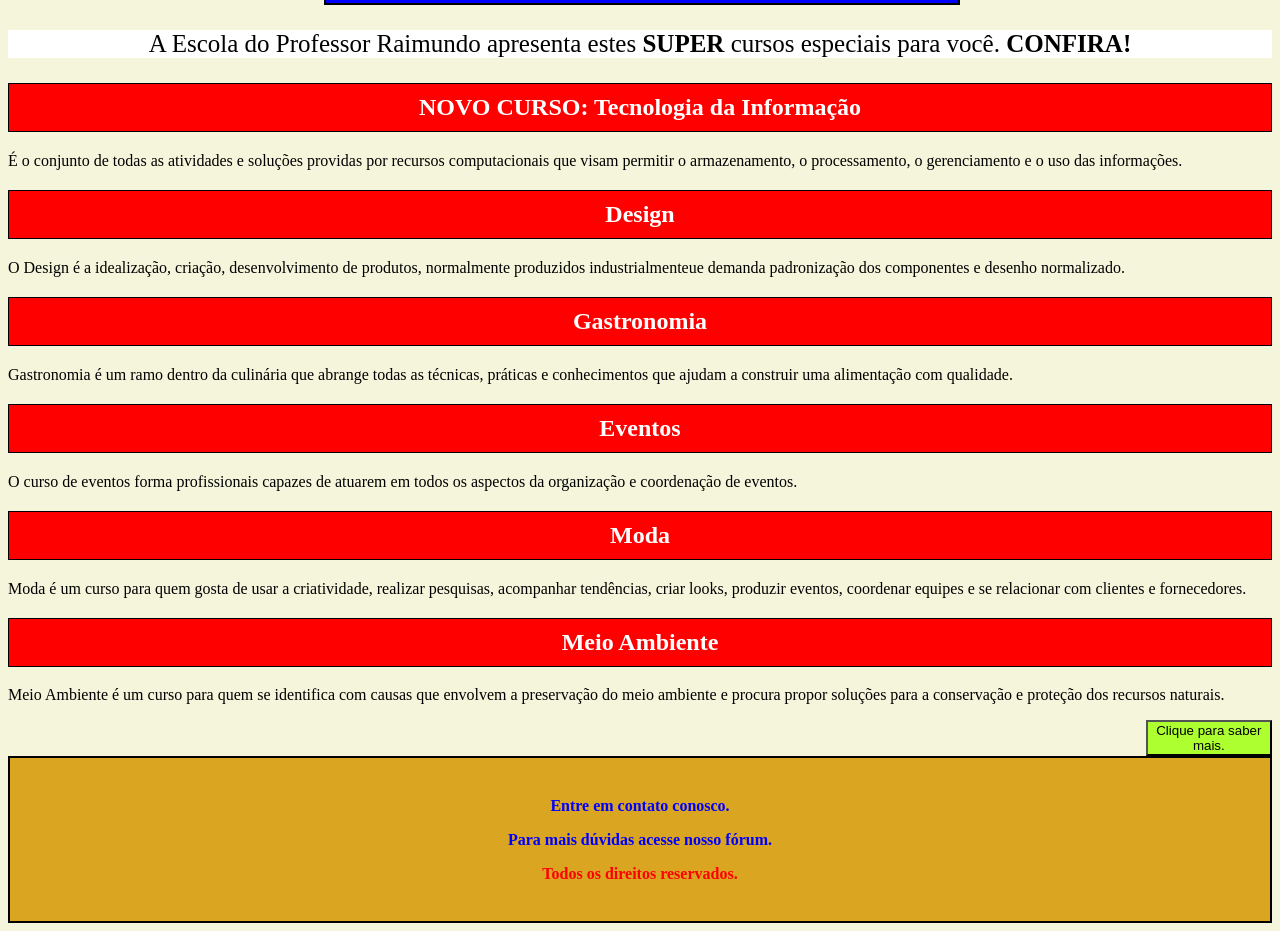
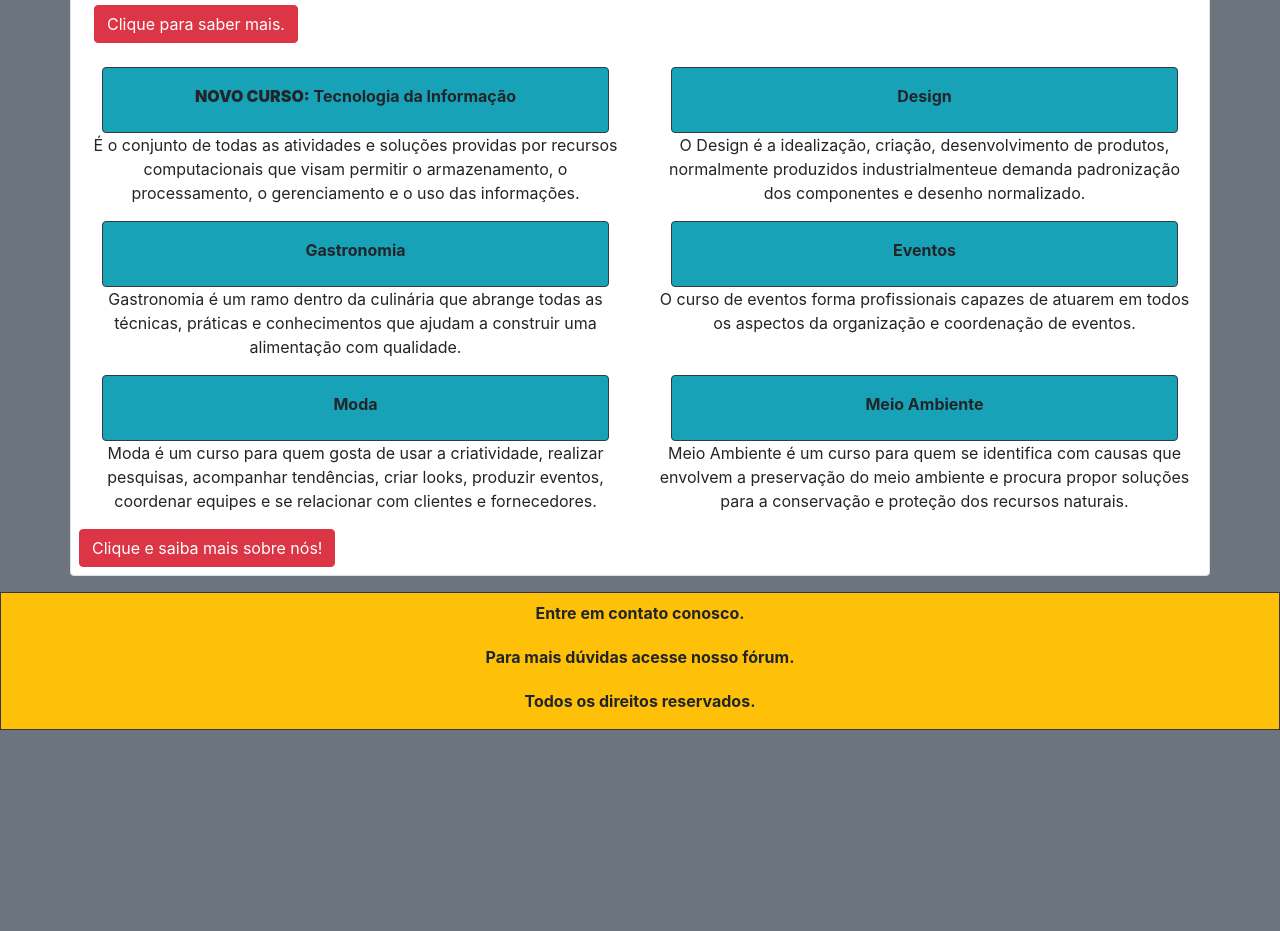
Before and after one commit to PedroRAlvarenga/PaginaEscola, a plain HTML site: page index.html in a window 1280 px wide. Shown: the part 121-1052 px from the top of the page. After the commit the page ends 851 px from the top, so only its background shows below. Drawn offline with nearby package versions, Linux system fonts and the light colour scheme.

Commit message:
Usando bootstrap

```diff
--- a/css/styles.css
+++ b/css/styles.css
@@ -1,47 +1,6 @@
-body {
-    background-color: beige;
-}
-
-h2 #titulo p.design {
-    padding-left: 10px;
-    border: 1px;
-}
-
-#titulo {
-    background-color: red;
-    border: solid 1px black;
-    text-align: center;
-    padding: 10px;
-    color: white;
-}
-
-footer>h4 {
-    color: blue;
-    text-align: center;
-    padding: 1px;
-}
-
-.direitos{
-    color: red;
-}
-
-h2 {
-    text-align: center;
-}
-
-footer {
-    background-color: goldenrod;
-    border: solid 2px;
-    width: auto;
-}
-
-main>p {
-    background-color: white;
-}
-
 @media (min-width:900px) {
-#titulo, #h1, {
+#titulo, #h1 {
     display: inline-block;
     width: 100%;
+    }
 }
-}
--- a/index.html
+++ b/index.html
@@ -1,71 +1,124 @@
 <!DOCTYPE html>
 <html lang="en">
 <head>
-
     <title>Escola do Professor Raimundo</title>
      <meta charset="UTF-8">
     <meta name="viewport" content="width=device-width, initial-scale=1.0">
 
     <link rel="stylesheet" href="css/styles.css">
 
-    <style>
-        h1 {
-        text-align: center;
-        background-color: blue;
-        width: 50%;
-        margin-left: 25%;
-        }
+    <link rel="stylesheet" href="https://stackpath.bootstrapcdn.com/bootstrap/4.4.1/css/bootstrap.min.css"
+    integrity="sha384-Vkoo8x4CGsO3+Hhxv8T/Q5PaXtkKtu6ug5TOeNV6gBiFeWPGFN9MuhOf23Q9Ifjh"crossorigin="anonymous">
 
-        button {
-        background-color: greenyellow;
-        margin-left: 90%;
-        }
-    </style>
 </head>
-<body>
-    <main>
-        <h1 style="border: solid 2px"><p>Escolinha do Professor Raimundo</p></h1>
-            <p style="text-align: center; font-size: 25px;" >A Escola do Professor Raimundo apresenta estes <strong>SUPER</strong>
-                    cursos especiais para você. <strong>CONFIRA!</strong>
-            </p>
-    </main>
-    <div class="texto">
-        <h2 id="titulo" class="novo curso"> <strong>NOVO CURSO:</strong> Tecnologia da Informação</h2>
-                <p id="descricao" class="tecnologia" >É o conjunto de todas as atividades e soluções providas por
-                    recursos computacionais que visam permitir o armazenamento, o processamento,
-                    o gerenciamento e o uso das informações.
+<body class="bg-secondary">
+    <div class="container-md border rounded bg-white mb-3">
+        <div class="  p-3 text-center bg-primary border rounded ">
+             <p class="display-4 font-weight-bold text-white font-italic">Escolinha do Professor Raimundo</p>
+        </div>
+        <div class="row m-2">
+            <button class="btn btn-danger d-block mb-2" data-toggle="collapse" data-target="#collapse-div">Clique para saber mais.</button>
+            <div id="collapse-div" class="text-center collapse mb-2">
+                <div class="card">
+                    <div class="card-body">
+                        É chegada a reinauguração da Escolinha do Professor Raimundo! Agora com um novo curso de Tecnologia da Informação, confira abaixo.
+                    </div>
+                </div>
+            </div>
+        </div>
+        <div class="row align-items-start">
+            <div class="col mt-2">
+                <div class="bg-info p-2 mx-3 border border-dark rounded display-5">
+                    <p class="pt-2 text-center font-weight-bold"><strong>NOVO CURSO:</strong> Tecnologia da Informação</p>
+                </div>
+                <p class="text-center">É o conjunto de todas as atividades e soluções providas por
+                recursos computacionais que visam permitir o armazenamento, o processamento,
+                o gerenciamento e o uso das informações.</p>
+            </div>
+            <div class="col mt-2">
+                <div class="bg-info p-2 mx-3 border border-dark rounded display-5">
+                    <p class="pt-2 text-center font-weight-bold"> Design</p>
+                </div>
+                <p class="text-center">O Design é a idealização, criação, desenvolvimento de produtos,
+                normalmente produzidos industrialmenteue demanda padronização dos
+                componentes e desenho normalizado.</p>
+            </div>
+        </div>
+        <div class="row">
+            <div class="col-6">
+                <div class="bg-info p-2 mx-3 border border-dark rounded display-5">
+                    <p class="pt-2 text-center font-weight-bold"> Gastronomia</p>
+                </div>
+                <p class="text-center"> Gastronomia é um ramo dentro da culinária que abrange todas as técnicas,
+                práticas e conhecimentos que ajudam a construir uma alimentação com qualidade.</p>
+            </div>
+            <div class="col-6">
+                <div class="bg-info p-2 mx-3 border border-dark rounded display-5">
+                <p class="pt-2 text-center font-weight-bold">Eventos </p>
+                </div>
+                <p class="text-center"> O curso de eventos forma profissionais capazes de atuarem em todos os
+                aspectos da organização e coordenação de eventos.
                 </p>
-        <h2 id="titulo">Design</h2>
-                <p id="descricao" class="design">O Design é a idealização, criação, desenvolvimento de produtos,
-                normalmente produzidos industrialmenteue demanda padronização dos
-                componentes e desenho normalizado.
-                </p>
-        <h2 id="titulo">Gastronomia</h2>
-                <p id="descricao" class="gastronomia"> Gastronomia é um ramo dentro da culinária que abrange todas as técnicas,
-                práticas e conhecimentos que ajudam a construir uma alimentação com qualidade.
-                </p>
+            </div>
+        </div>
+        <div class="row">
+            <div class="col-6">
+                <div class="bg-info p-2 mx-3 border border-dark rounded display-5">
+                    <p class="pt-2 text-center font-weight-bold">Moda </p>
+                </div>
+                <p class="text-center">Moda é um curso para quem gosta de usar a criatividade, realizar pesquisas,
+                acompanhar tendências, criar looks, produzir eventos, coordenar equipes e
+                se relacionar com clientes e fornecedores.</p>
+            </div>
+            <div class="col-6">
+                <div class="bg-info p-2 mx-3 border border-dark rounded display-5">
+                    <p class="pt-2 text-center font-weight-bold">Meio Ambiente</p>
+                </div>
+                <p class="text-center"> Meio Ambiente é um curso para quem se identifica com causas que envolvem a preservação do meio ambiente
+                e procura propor soluções para a conservação e proteção dos recursos naturais.</p>
+            </div>
+        </div>
+        <div class="row mb-2">
+            <button class="ml-2 btn btn-danger" data-toggle="modal" data-target="#meumodal">
+                Clique e saiba mais sobre nós!
+            </button>
+            <div id="meumodal" class="modal">
+                <div class="modal-dialog">
+                    <div class="modal-content">
+                        <div class="modal-header">
+                            <h5 class="modal-title">Título</h5>
+                            <button class="close" data-dismiss="modal">
+                                &times;
+                            </button>
+                        </div>
+                        <div class="modal-body">
+                            A Escolinha do Professor Raimundo apresenta diversos métodos de aprendizagem, tanto na pratica quanto na teoria,
+                            garantindo sua ingressão no Mercado de Trabalho.
+                        </div>
+                        <div class="modal-footer">
+                            <button class="btn btn-secondary" data-dismiss="modal">Fechar</button>
+                        </div>
+                    </div>
+                </div>
+            </div>
+        </div>
+    </div>
 
-        <h2 id="titulo">Eventos</h2>
-                <p id="descricao" class="eventos"> O curso de eventos forma profissionais capazes de atuarem em todos os
-                    aspectos da organização e coordenação de eventos.
-                </p>
+    <footer class="text-center font-weight-bold bg-warning border border-dark">
+        <p class="pt-2">Entre em contato conosco.</p>
+        <p class="pt-1">Para mais dúvidas acesse nosso fórum.</p>
+        <p class="pt-1"> Todos os direitos reservados.</p>
+    </footer>
 
-        <h2 id="titulo">Moda</h2>
-                <p id="descricao" class="moda">Moda é um curso para quem gosta de usar a criatividade, realizar pesquisas,
-                    acompanhar tendências, criar looks, produzir eventos, coordenar equipes e
-                    se relacionar com clientes e fornecedores.
-                </p>
 
-        <h2 id="titulo">Meio Ambiente</h2>
-                <p id="descricao" class="ambiente">Meio Ambiente é um curso para quem se identifica com causas que envolvem a preservação do meio ambiente
-                    e procura propor soluções para a conservação e proteção dos recursos naturais.
-                </p>
-    </div>
-    <button>Clique para saber mais.</button>
-    <footer>
-            <h4><p>Entre em contato conosco.</p>
-                <p>Para mais dúvidas acesse nosso fórum.</p>
-            <p class="direitos"> Todos os direitos reservados.</p></h4>
-    </footer>
+    <script src="https://code.jquery.com/jquery-3.4.1.slim.min.js"
+integrity="sha384-J6qa4849blE2+poT4WnyKhv5vZF5SrPo0iEjwBvKU7imGFAV0wwj1yYfoRSJoZ+n"
+crossorigin="anonymous"></script>
+<script src="https://cdn.jsdelivr.net/npm/popper.js@1.16.0/dist/umd/popper.min.js"
+integrity="sha384-Q6E9RHvbIyZFJoft+2mJbHaEWldlvI9IOYy5n3zV9zzTtmI3UksdQRVvoxMfooAo"
+crossorigin="anonymous"></script>
+<script src="https://stackpath.bootstrapcdn.com/bootstrap/4.4.1/js/bootstrap.min.js"
+integrity="sha384-wfSDF2E50Y2D1uUdj0O3uMBJnjuUD4Ih7YwaYd1iqfktj0Uod8GCExl3Og8ifwB6"
+crossorigin="anonymous"></script>
 </body>
 </html>
```
